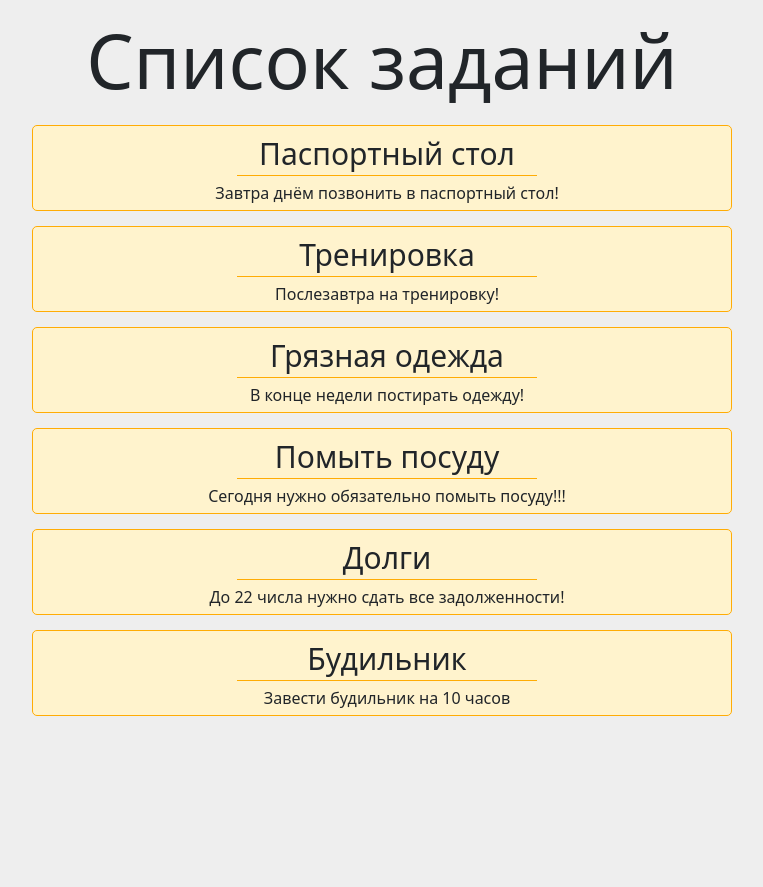
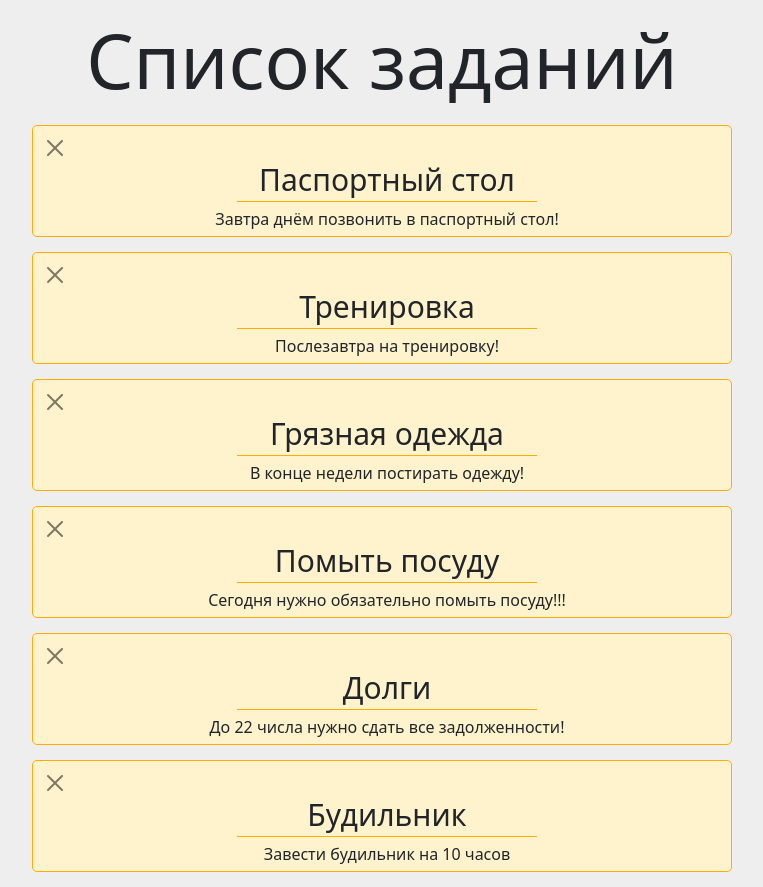
Before and after one commit to pros2s/python-todoList, a Django app: page /taskList in a window 1280 px wide. Shown: the part 50-937 px from the top of the page, without its empty margins (258-1021 px from the left). Before the commit the page ends 766 px from the top, so only its background shows below. Run offline with Django 3.2, Linux system fonts and the light colour scheme; data comes from the database, SQL or seed files in the repository; some libraries are stand-ins or nearby versions.

Commit message:
delete task

```diff
--- /dev/null
+++ b/taskManage/mainWeb/static/js/close.js
@@ -0,0 +1,7 @@
+const close = document.querySelectorAll('#closeBtn'),
+      list = document.querySelector('#taskList');
+
+const closeTask = function () {
+    this.parentElement.remove();
+}
+close.forEach(cross => cross.addEventListener('click', closeTask));
--- a/taskManage/mainWeb/templates/mainWeb/main.html
+++ b/taskManage/mainWeb/templates/mainWeb/main.html
@@ -43,5 +43,6 @@
     <div class="container">
         {% block content %}{% endblock %}
     </div>
+    <script src="{% static 'js/close.js' %}"></script>
 </body>
 </html>
--- a/taskManage/mainWeb/templates/mainWeb/taskList.html
+++ b/taskManage/mainWeb/templates/mainWeb/taskList.html
@@ -10,7 +10,9 @@
 
     {% if tasks %}
         {% for el in tasks %}
-            <div class="taskout">
+            <div id="taskList" class="taskout">
+                <button id="closeBtn"
+                        class="btn-close"></button>
                 <h3>{{ el.title }}</h3>
                 <p>{{ el.task }}</p>
             </div>
```
